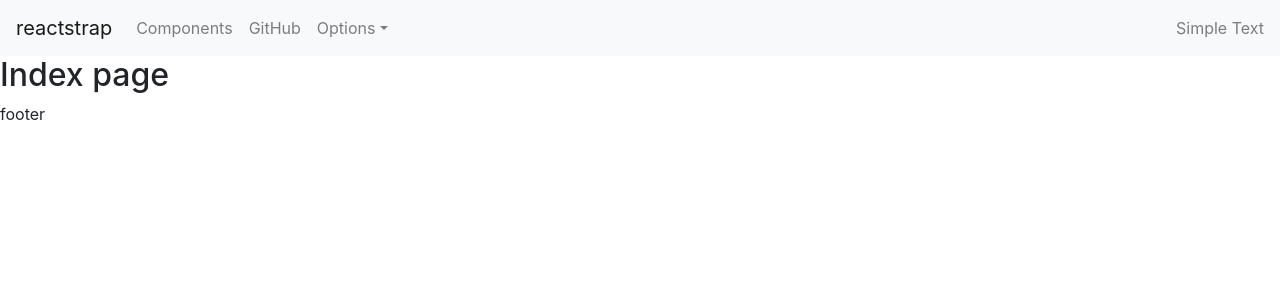
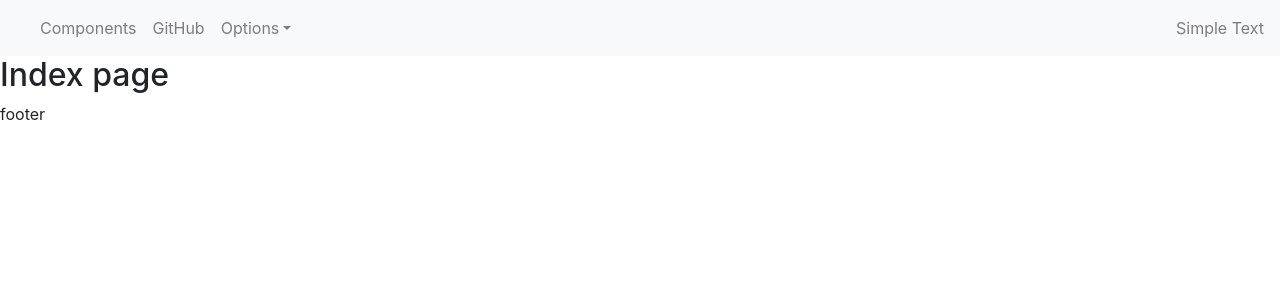
Before and after one commit to juicecultus/seo-blog-frontend, a Next.js app: page / in a window 1280 px wide. Shown: the top 300 px of the page. Built offline with nearby package versions, Linux system fonts and the light colour scheme.

Commit message:
setup environment variables

```diff
--- a/components/Header.js
+++ b/components/Header.js
@@ -1,4 +1,5 @@
 import { useState } from 'react';
+import { APP_NAME } from '../config';
 import {
   Collapse,
   Navbar,
@@ -22,7 +23,7 @@
   return (
     <div>
       <Navbar color='light' light expand='md'>
-        <NavbarBrand href='/'>reactstrap</NavbarBrand>
+        <NavbarBrand href='/'>{APP_NAME}</NavbarBrand>
         <NavbarToggler onClick={toggle} />
         <Collapse isOpen={isOpen} navbar>
           <Nav className='mr-auto' navbar>
--- /dev/null
+++ b/config.js
@@ -0,0 +1,9 @@
+import getConfig from 'next/config';
+
+const { publicRuntimeConfig } = getConfig();
+
+export const API = publicRuntimeConfig.PRODUCTION
+  ? 'https://seoblog.com'
+  : 'http://localhost:8000/api';
+
+export const APP_NAME = publicRuntimeConfig.APP_NAME;
--- /dev/null
+++ b/next.config.js
@@ -0,0 +1,7 @@
+module.exports = {
+  publicRuntimeConfig: {
+    APP_NAME: 'SEOBLOG',
+    API_DEVELOPMENT: 'http://localhost:8000/api',
+    PRODUCTION: false
+  }
+};
```
